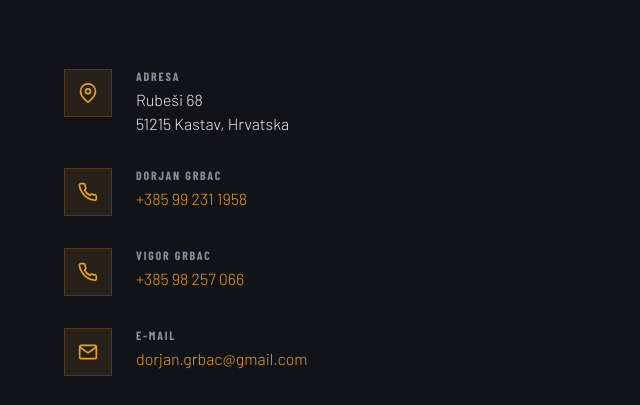
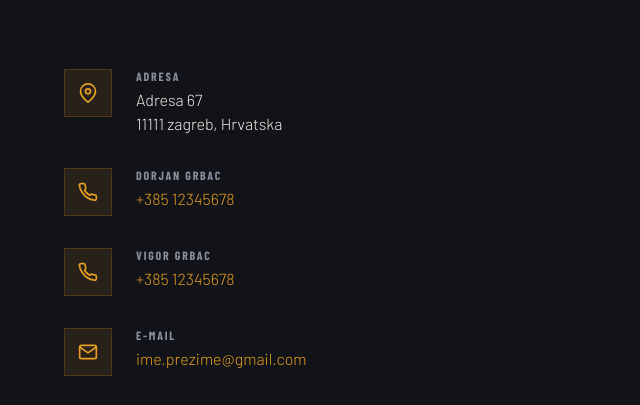
Before and after one commit to grbacdeni/website, a plain HTML site: page index.html in a window 1280 px wide. Shown: the part 3939-4344 px from the top of the page, 0-640 px from the left. Drawn offline with nearby package versions, Linux system fonts and the light colour scheme; a web font is replaced by a local one.

Commit message:
Update contact information in index.html

```diff
--- a/index.html
+++ b/index.html
@@ -1004,7 +1004,7 @@
         </div>
         <div>
           <div class="contact-item-label">Adresa</div>
-          <div class="contact-item-value">Rubeši 68<br>51215 Kastav, Hrvatska</div>
+          <div class="contact-item-value">Adresa 67<br>11111 zagreb, Hrvatska</div>
         </div>
       </div>
 
@@ -1017,7 +1017,7 @@
         <div>
           <div class="contact-item-label">Dorjan Grbac</div>
           <div class="contact-item-value">
-            <a href="tel:+385992311958">+385 99 231 1958</a>
+            <a href="tel:+38512345678">+385 12345678</a>
           </div>
         </div>
       </div>
@@ -1031,7 +1031,7 @@
         <div>
           <div class="contact-item-label">Vigor Grbac</div>
           <div class="contact-item-value">
-            <a href="tel:+385982570066">+385 98 257 066</a>
+            <a href="tel:+38512345678">+385 12345678</a>
           </div>
         </div>
       </div>
@@ -1046,7 +1046,7 @@
         <div>
           <div class="contact-item-label">E-mail</div>
           <div class="contact-item-value">
-            <a href="mailto:dorjan.grbac@gmail.com">dorjan.grbac@gmail.com</a>
+            <a href="mailto:ime.prezime@gmail.com">ime.prezime@gmail.com</a>
           </div>
         </div>
       </div>
```
